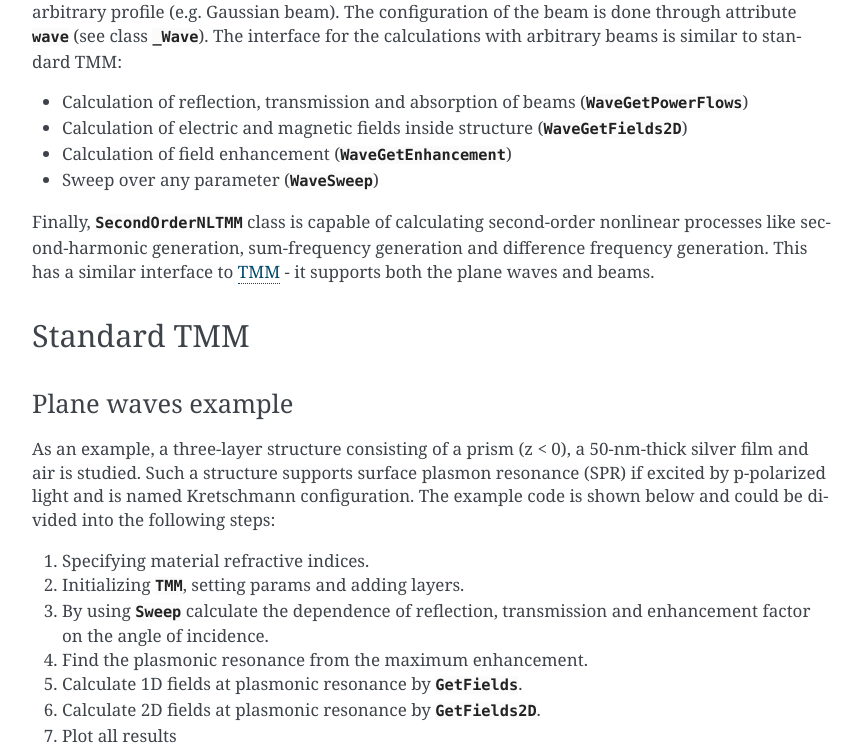
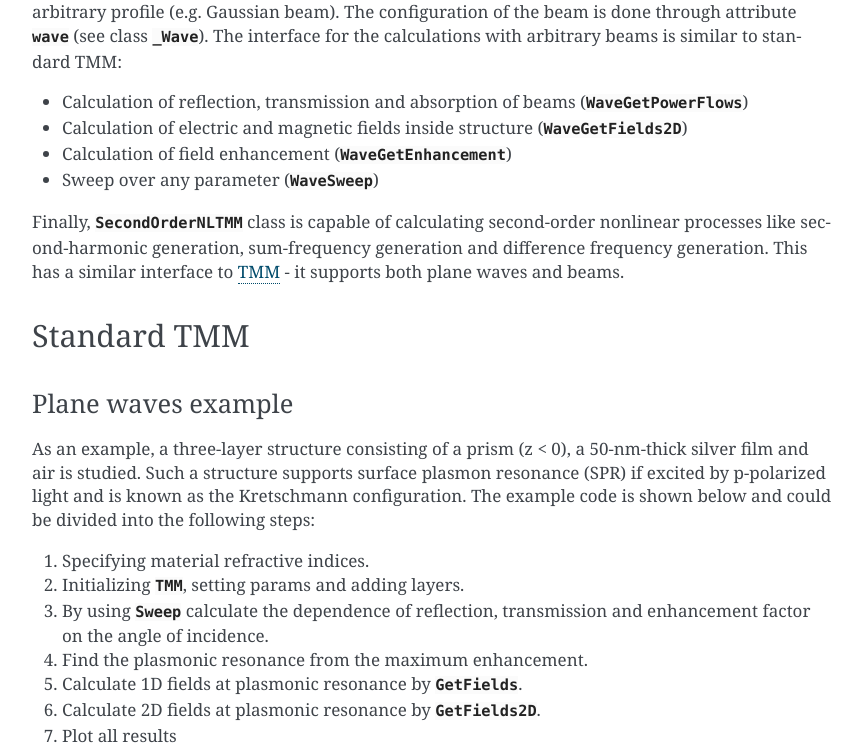
Before and after one commit to ardiloot/NonlinearTMM, a Sphinx documentation site: the page built from docs/GettingStarted.rst, in a window 1280 px wide and 900 px high, scrolled down 1161 px, cut to the strip 0-753 px from the top of the window. Shown: the whole strip, without its empty margins (338-1200 px from the left). Built offline with Sphinx 7.4.7, drawn with Linux system fonts in a browser that asks for light colours; formulas are drawn with MathJax 3.

Commit message:
Fix remaining grammar issues in rst docs
- 'physics are' → 'physics is' in Introduction.rst
- 'is named Kretschmann configuration' → 'is known as the Kretschmann configuration' in GettingStarted.rst
- Remove unnecessary article in 'both the plane waves and beams' in GettingStarted.rst

```diff
--- a/docs/GettingStarted.rst
+++ b/docs/GettingStarted.rst
@@ -77,7 +77,7 @@ Plane waves example
 
 As an example, a three-layer structure consisting of a prism (z < 0), a 50-nm-thick silver
 film and air is studied. Such a structure supports surface plasmon
-resonance (SPR) if excited by p-polarized light and is named Kretschmann
+resonance (SPR) if excited by p-polarized light and is known as the Kretschmann
 configuration. The example code is shown below and could be divided into
 the following steps:
 
--- a/docs/Introduction.rst
+++ b/docs/Introduction.rst
@@ -10,7 +10,7 @@ equations in layered structures. However, standard TMM is limited to infinite
 plane waves (e.g. no Gaussian beam excitation) and to linear processes (i.e.
 calculation of second-harmonic, sum-frequency, and difference-frequency
 generation is not possible). The aim of this package is to extend standard TMM to
-include those features. The physics of these extensions are described in the
+include those features. The physics of these extensions is described in the
 following publications:
 
 1. `A. Loot and V. Hizhnyakov, "Extension of standard transfer-matrix method for three-wave mixing for plasmonic structures," Appl. Phys. A, vol. 123, no. 3, p. 152, 2017. <https://link.springer.com/article/10.1007%2Fs00339-016-0733-0>`_
```
Also changed, not shown: other parts of docs/GettingStarted.rst (+1 -1 lines).
